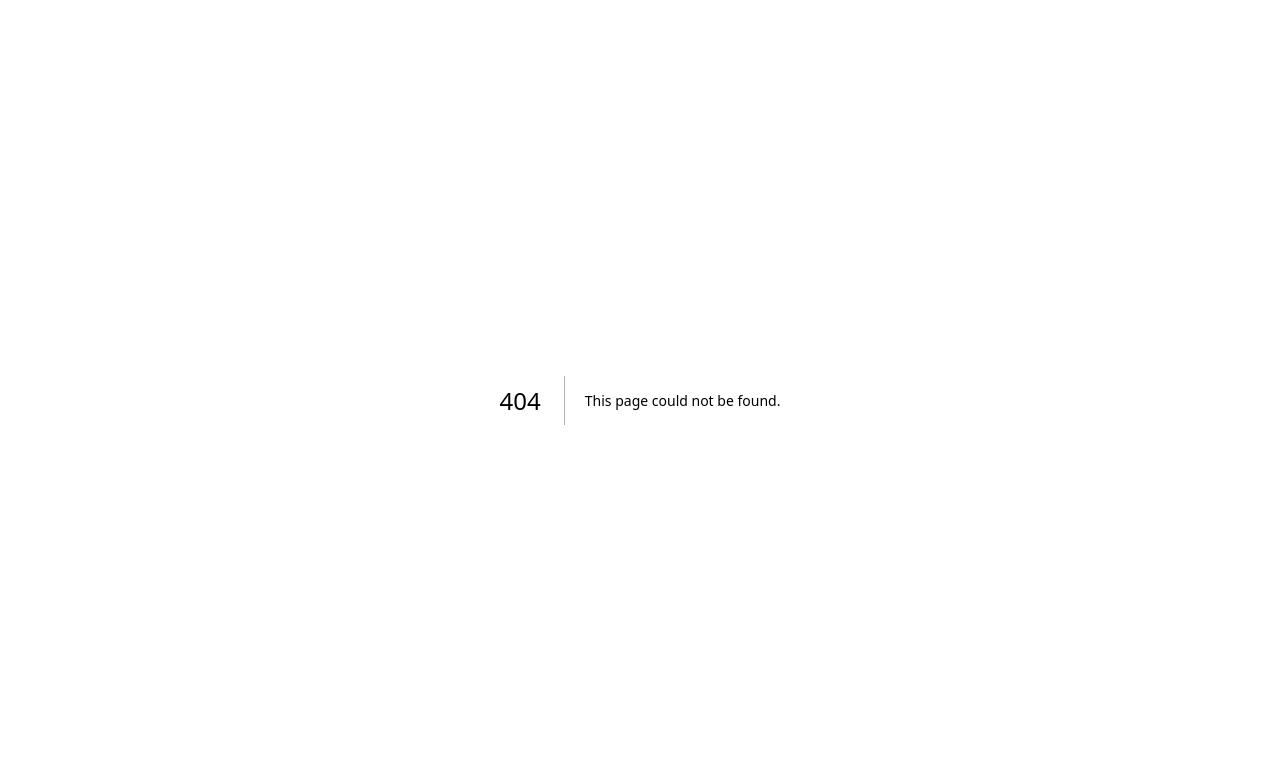
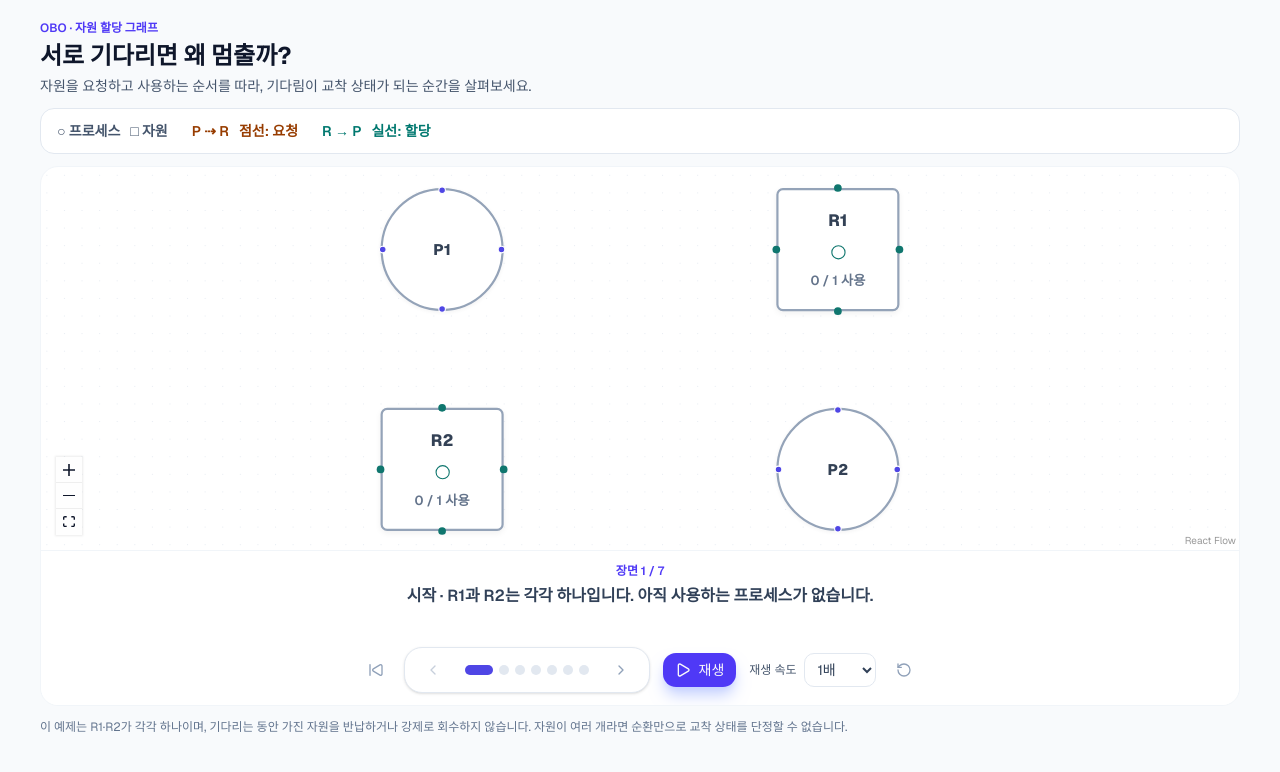
Before and after one commit to ObO-SysLab/syslab-frontend, a Next.js app: page /test/problem/resource-allocation-preview in a window 1280 px wide. Before the commit this address had no page. Shown: the top 772 px of the page. Built offline with nearby package versions, Linux system fonts and the light colour scheme.

Commit message:
feat(obo): add resource allocation scenes and edge visibility
Checkpoint existing OBO work without changing working source files. Scope, prior validation and acceptance are retained in obo-harness. Local history only; deployment and the new five-part service integration remain pending.

```diff
--- /dev/null
+++ b/app/test/problem/resource-allocation-preview/page.tsx
@@ -0,0 +1,22 @@
+'use client';
+import { useState } from 'react';
+import { OboPlayer } from '@/components/obo/OboPlayer';
+import { createResourceAllocationExample } from '@/components/obo/resourceAllocationExample';
+
+export default function ResourceAllocationPreview() {
+  const [blob] = useState(createResourceAllocationExample);
+  return <main className="min-h-screen bg-slate-50 p-4 text-slate-900 md:px-8 md:py-5">
+    <div className="mx-auto max-w-[1200px] space-y-3">
+      <header><p className="text-xs font-semibold text-indigo-600">OBO · 자원 할당 그래프</p>
+        <h1 className="mt-1 text-2xl font-bold">서로 기다리면 왜 멈출까?</h1>
+        <p className="mt-1 text-sm text-slate-600">자원을 요청하고 사용하는 순서를 따라, 기다림이 교착 상태가 되는 순간을 살펴보세요.</p></header>
+      <div className="flex flex-wrap items-center gap-x-6 gap-y-2 rounded-xl border border-slate-200 bg-white px-4 py-3 text-sm" aria-label="그림 읽는 법">
+        <span className="font-semibold text-slate-600">○ 프로세스 &nbsp; □ 자원</span>
+        <span className="font-semibold text-amber-800">P ⇢ R &nbsp; 점선: 요청</span>
+        <span className="font-semibold text-teal-700">R → P &nbsp; 실선: 할당</span>
+      </div>
+      <div className="h-[max(360px,calc(100dvh-260px))] max-h-[800px]" data-testid="resource-player"><OboPlayer blob={blob} /></div>
+      <p className="text-xs leading-relaxed text-slate-500">이 예제는 R1·R2가 각각 하나이며, 기다리는 동안 가진 자원을 반납하거나 강제로 회수하지 않습니다. 자원이 여러 개라면 순환만으로 교착 상태를 단정할 수 없습니다.</p>
+    </div>
+  </main>;
+}
--- a/components/obo/OBOEditorCanvas.tsx
+++ b/components/obo/OBOEditorCanvas.tsx
@@ -29,6 +29,7 @@ import { DEFAULT_NODE_DATA } from './nodes/defaultNodeData';
 import { OboEdge } from './edges/OboEdge';
 import { nextNodeId, nextEdgeId } from './lib/id';
 import { applyFrame } from './lib/applyFrame';
+import { frameEdges } from './lib/frameEdges';
 import { makeUniqueLabel, collectLabels } from './lib/label';
 import { Lock, Unlock } from 'lucide-react';
 import { GanttContext } from './gantt/GanttContext';
@@ -218,7 +219,7 @@ function CanvasInner({
         )}
         <ReactFlow
           nodes={displayNodes}
-          edges={edges}
+          edges={frameEdges(edges, previewFrame)}
           onNodesChange={changes => onNodesChange(expandGanttMoves(changes, displayNodes))}
           onEdgesChange={onEdgesChange}
           onConnect={onConnect}
--- a/components/obo/OboPlayer.tsx
+++ b/components/obo/OboPlayer.tsx
@@ -1,6 +1,6 @@
 'use client';
 
-import { useState, useEffect } from 'react';
+import { useState, useEffect, useRef } from 'react';
 import {
   ReactFlow,
   ReactFlowProvider,
@@ -8,6 +8,7 @@ import {
   Background,
   BackgroundVariant,
   ConnectionMode,
+  useReactFlow,
 } from '@xyflow/react';
 import '@xyflow/react/dist/style.css';
 import { SkipBack, ChevronLeft, ChevronRight, Play, Pause, RotateCcw } from 'lucide-react';
@@ -17,6 +18,7 @@ import { nodeTypes } from './nodes';
 import { OboEdge } from './edges/OboEdge';
 import { FrameContext } from './FrameContext';
 import { applyFrame } from './lib/applyFrame';
+import { frameEdges } from './lib/frameEdges';
 import type { OboBlob, Frame } from './types';
 import { GanttContext } from './gantt/GanttContext';
 import { ganttLayouts, alignGanttRows } from './gantt/model';
@@ -31,6 +33,8 @@ interface OboPlayerProps {
 }
 
 function PlayerInner({ blob, maxFrameIndex, checkpointStatusByFrame, autoPlay }: OboPlayerProps) {
+  const containerRef = useRef<HTMLDivElement>(null);
+  const { fitView } = useReactFlow();
   const [currentIndex, setCurrentIndex] = useState(0);
   const [playing, setPlaying] = useState(autoPlay ?? false);
   const [playbackSpeed, setPlaybackSpeed] = useState(1);
@@ -39,8 +43,29 @@ function PlayerInner({ blob, maxFrameIndex, checkpointStatusByFrame, autoPlay }:
   const hasFrames = frames.length > 0;
   const currentFrame: Frame | null = hasFrames ? frames[currentIndex] : null;
   const effectiveLastIndex = Math.min(maxFrameIndex ?? frames.length - 1, frames.length - 1);
+  // Reserve authored line breaks across accessible scenes so captions do not shrink the graph.
+  const captionMinLines = frames.slice(0, effectiveLastIndex + 1)
+    .reduce((lines, frame) => Math.max(lines, (frame.label || '').split('\n').length), 1);
   const atEnd = currentIndex >= effectiveLastIndex;
   const playLabel = playing ? '일시 정지' : atEnd && effectiveLastIndex > 0 ? '다시 재생' : '재생';
+
+  useEffect(() => {
+    const container = containerRef.current;
+    if (!container) return;
+    let previous: { width: number; height: number } | undefined;
+    let request = 0;
+    // Observe the whole player, not the scene caption: scene changes retain zoom/pan.
+    const observer = new ResizeObserver(([entry]) => {
+      const { width, height } = entry.contentRect;
+      if (previous && width > 0 && height > 0 && (width !== previous.width || height !== previous.height)) {
+        cancelAnimationFrame(request);
+        request = requestAnimationFrame(() => { void fitView({ padding: 0.12, maxZoom: 1.25 }); });
+      }
+      previous = { width, height };
+    });
+    observer.observe(container);
+    return () => { observer.disconnect(); cancelAnimationFrame(request); };
+  }, [fitView]);
 
   useEffect(() => {
     if (!playing) return;
@@ -52,7 +77,7 @@ function PlayerInner({ blob, maxFrameIndex, checkpointStatusByFrame, autoPlay }:
   const layouts = ganttLayouts(blob.nodes as Node[], frames.slice(0, effectiveLastIndex + 1));
   const nodes = alignGanttRows(applyFrame(blob.nodes as Node[], frames, hasFrames ? currentIndex : -1), layouts)
     .map(n => ({ ...n, selectable: false, draggable: false }));
-  const edges = blob.edges.map(e => ({ ...e, type: 'obo-edge' as const, selectable: false }));
+  const edges = frameEdges(blob.edges, currentFrame).map(e => ({ ...e, type: 'obo-edge' as const, selectable: false }));
 
   const prev = () => { setCurrentIndex(i => Math.max(0, i - 1)); setPlaying(false); };
   const next = () => { setCurrentIndex(i => Math.min(effectiveLastIndex, i + 1)); setPlaying(false); };
@@ -60,7 +85,7 @@ function PlayerInner({ blob, maxFrameIndex, checkpointStatusByFrame, autoPlay }:
   const checkpointStatus = currentFrame ? checkpointStatusByFrame?.[currentFrame.id] : undefined;
 
   return (
-    <div className="flex flex-col h-full rounded-2xl overflow-hidden border border-slate-100 bg-white">
+    <div ref={containerRef} className="flex flex-col h-full rounded-2xl overflow-hidden border border-slate-100 bg-white">
       <div className="min-h-0 flex-1 relative">
         <GanttContext.Provider value={{ layouts }}>
         <FrameContext.Provider value={{ previewFrame: currentFrame, checkpointStatus }}>
@@ -91,7 +116,7 @@ function PlayerInner({ blob, maxFrameIndex, checkpointStatusByFrame, autoPlay }:
           {/* 현재 프레임 설명 */}
           <div className="mx-auto max-w-3xl text-center" aria-live="polite" aria-atomic="true">
             <p className="mb-1 text-xs font-semibold text-indigo-600">장면 {currentIndex + 1} / {frames.length}</p>
-            <p className="min-h-6 whitespace-pre-wrap break-words text-base font-semibold leading-relaxed text-slate-700">{currentFrame?.label || '설명이 없는 장면입니다.'}</p>
+            <p style={{ minHeight: captionMinLines > 1 ? `${captionMinLines * 1.625}rem` : undefined }} className="min-h-6 whitespace-pre-wrap break-words text-base font-semibold leading-relaxed text-slate-700">{currentFrame?.label || '설명이 없는 장면입니다.'}</p>
           </div>
 
           {/* 재생 컨트롤 + 스텝 인디케이터 */}
--- a/components/obo/edges/OboEdge.tsx
+++ b/components/obo/edges/OboEdge.tsx
@@ -9,6 +9,7 @@ interface OboEdgeData {
   style?: 'solid' | 'dashed';
   role?: 'transition' | 'request' | 'allocation';
   emphasize?: boolean;
+  color?: string;
 }
 
 export function OboEdge({
@@ -26,7 +27,7 @@ export function OboEdge({
   const { previewFrame } = useFrameCtx();
   const frameHighlighted = previewFrame?.highlightEdges.includes(id) ?? false;
   // Keep the entire graph readable; emphasis adds contrast instead of dimming context.
-  const stroke = frameHighlighted ? '#b45309' : d.emphasize ? '#dc2626' : selected ? '#6366f1' : '#94a3b8';
+  const stroke = frameHighlighted ? '#b45309' : d.emphasize ? '#dc2626' : selected ? '#6366f1' : d.color ?? '#94a3b8';
   const strokeWidth = frameHighlighted ? 3.5 : selected ? 3 : 1.8;
   const strokeDasharray = d.style === 'dashed' ? '6 3' : undefined;
   const mkId = `obo-mk-${id}`;
--- /dev/null
+++ b/components/obo/lib/frameEdges.ts
@@ -0,0 +1,8 @@
+import type { Frame } from '../types';
+
+/** Visibility is a scene snapshot, never cumulative. The stored graph stays intact. */
+export function frameEdges<T extends { id: string }>(edges: T[], frame: Frame | null | undefined): T[] {
+  if (!Array.isArray(frame?.visibleEdges)) return edges;
+  const visible = new Set(frame.visibleEdges);
+  return edges.filter(edge => visible.has(edge.id));
+}
--- a/components/obo/nodes/ResourceSquare.tsx
+++ b/components/obo/nodes/ResourceSquare.tsx
@@ -1,6 +1,7 @@
 'use client';
 
 import { Handle, Position, type NodeProps } from '@xyflow/react';
+import { useFrameCtx } from '../FrameContext';
 
 interface ResourceSquareData {
   label: string;
@@ -8,34 +9,41 @@ interface ResourceSquareData {
   allocated?: number;
 }
 
-export function ResourceSquare({ data, selected }: NodeProps) {
+export function ResourceSquare({ id, data, selected }: NodeProps) {
   const d = (data as unknown) as ResourceSquareData;
-  const count = d.instances ?? 1;
-  const allocated = d.allocated ?? 0;
-  const color = '#1e293b';
+  const count = Number.isFinite(d.instances) ? Math.max(0, Math.floor(d.instances!)) : 1;
+  const allocated = Number.isFinite(d.allocated) ? Math.max(0, Math.min(count, Math.floor(d.allocated!))) : 0;
+  const { previewFrame } = useFrameCtx();
+  const active = previewFrame?.highlightNodes.includes(id) ?? false;
+  const color = '#0f766e';
   const hs = { width: 7, height: 7, background: color, border: 'none' };
 
   return (
-    <div style={{
-      padding: '6px 12px 10px', borderRadius: 4,
-      border: `1.5px solid ${color}`, backgroundColor: 'white', minWidth: 64,
-      boxShadow: selected ? `0 0 0 3px ${color}40` : '0 2px 6px rgba(0,0,0,0.06)',
-      cursor: 'grab', userSelect: 'none',
+    <div data-resource={id} data-allocated={allocated} style={{
+      boxSizing: 'border-box', padding: '12px', borderRadius: 6,
+      border: `${active ? 3.5 : 2}px solid ${active ? color : '#94a3b8'}`,
+      backgroundColor: active ? '#f0fdfa' : 'white', width: 112, minHeight: 112,
+      display: 'flex', flexDirection: 'column', alignItems: 'center', justifyContent: 'center', gap: 10,
+      outline: selected ? '3px dashed #6366f1' : 'none', outlineOffset: 5,
+      boxShadow: '0 2px 6px rgba(0,0,0,0.06)',
+      cursor: 'inherit', userSelect: 'none', transition: 'background-color 250ms ease, border-color 250ms ease',
     }}>
       <Handle id="t-s" type="source" position={Position.Top}    style={hs} />
       <Handle id="r-s" type="source" position={Position.Right}  style={hs} />
       <Handle id="b" type="source" position={Position.Bottom} style={hs} />
       <Handle id="l" type="source" position={Position.Left}   style={hs} />
-      <div style={{ fontSize: 12, fontWeight: 700, color, marginBottom: 8 }}>{d.label}</div>
-      <div style={{ display: 'flex', gap: 4, flexWrap: 'wrap' }}>
-        {Array.from({ length: count }).map((_, i) => (
+      <div style={{ fontSize: 15, fontWeight: 800, color: '#334155', overflowWrap: 'anywhere', textAlign: 'center', maxWidth: '100%' }}>{d.label}</div>
+      <div aria-label={`${count}개 중 ${allocated}개 사용`} style={{ display: 'flex', gap: 5, flexWrap: 'wrap', justifyContent: 'center' }}>
+        {Array.from({ length: Math.min(count, 12) }).map((_, i) => (
           <div key={i} style={{
-            width: 10, height: 10, borderRadius: '50%',
+            width: 13, height: 13, borderRadius: '50%',
             backgroundColor: i < allocated ? color : 'transparent',
             border: `1.5px solid ${color}`,
           }} />
         ))}
+        {count > 12 && <span style={{ fontSize: 11 }}>+{count - 12}</span>}
       </div>
+      <div style={{ fontSize: 12, fontWeight: 600, color: allocated ? color : '#64748b' }}>{allocated} / {count} 사용</div>
     </div>
   );
 }
--- /dev/null
+++ b/components/obo/resourceAllocationExample.ts
@@ -0,0 +1,45 @@
+import type { OBOTemplate } from './templates';
+import type { OboBlob, Frame } from './types';
+
+// Authored teaching scenes, not an automatic deadlock detector.
+const edge = (id: string, source: string, target: string, sourceHandle: string, targetHandle: string, request: boolean) => ({
+  id, source, target, sourceHandle, targetHandle, type: 'obo-edge',
+  data: { label: request ? '요청' : '할당', direction: 'forward', style: request ? 'dashed' : 'solid',
+    role: request ? 'request' : 'allocation', color: request ? '#b45309' : '#0f766e' },
+});
+const scene = (id: string, label: string, visibleEdges: string[], highlightNodes: string[], highlightEdges: string[], allocated: [number, number]): Frame => ({
+  id, label, visibleEdges, highlightNodes, highlightEdges,
+  nodeDataOverrides: { r1: { allocated: allocated[0] }, r2: { allocated: allocated[1] } },
+});
+
+export const RESOURCE_ALLOCATION_TEMPLATE: OBOTemplate = {
+  id: 'S3', name: '자원 할당 그래프', category: 'sync', description: '요청 → 할당 → 순환 대기',
+  defaultNodes: [
+    { id: 'p1', type: 'state-node', position: { x: 40, y: 20 }, data: { label: 'P1', shape: 'circle', fill: '#4f46e5' } },
+    { id: 'r1', type: 'resource-square', position: { x: 400, y: 20 }, data: { label: 'R1', instances: 1, allocated: 0 } },
+    { id: 'r2', type: 'resource-square', position: { x: 40, y: 220 }, data: { label: 'R2', instances: 1, allocated: 0 } },
+    { id: 'p2', type: 'state-node', position: { x: 400, y: 220 }, data: { label: 'P2', shape: 'circle', fill: '#4f46e5' } },
+  ],
+  defaultEdges: [
+    edge('request-1', 'p1', 'r1', 'r', 'l', true),
+    edge('own-1', 'r1', 'p1', 'l', 'r', false),
+    edge('request-2', 'p2', 'r2', 'l', 'r-s', true),
+    edge('own-2', 'r2', 'p2', 'r-s', 'l', false),
+    edge('wait-1', 'p1', 'r2', 'b', 't-s', true),
+    edge('wait-2', 'p2', 'r1', 't', 'b', true),
+  ],
+  defaultFrames: [
+    scene('rag-1', '시작 · R1과 R2는 각각 하나입니다. 아직 사용하는 프로세스가 없습니다.', [], [], [], [0, 0]),
+    scene('rag-2', '요청 · P1이 R1을 요청합니다. 점선은 “사용하고 싶다”는 뜻입니다.', ['request-1'], ['p1', 'r1'], ['request-1'], [0, 0]),
+    scene('rag-3', '할당 · R1을 P1에게 줍니다. 요청선이 사라지고, 자원에서 프로세스로 실선이 향합니다.', ['own-1'], ['p1', 'r1'], ['own-1'], [1, 0]),
+    scene('rag-4', '요청 · P1이 R1을 사용하는 동안, P2는 비어 있는 R2를 요청합니다.', ['own-1', 'request-2'], ['p2', 'r2'], ['request-2'], [1, 0]),
+    scene('rag-5', '할당 · P1은 R1을, P2는 R2를 사용합니다. 아직 서로 기다리지 않습니다.', ['own-1', 'own-2'], ['p2', 'r2'], ['own-2'], [1, 1]),
+    scene('rag-6', '대기 · P1은 R1을 가진 채 R2를 기다립니다. P2는 진행할 수 있어 아직 교착 상태는 아닙니다.', ['own-1', 'own-2', 'wait-1'], ['p1', 'r2'], ['wait-1'], [1, 1]),
+    scene('rag-7', '교착 · P2도 R2를 가진 채 R1을 기다립니다. 서로 반납할 수 없어 둘 다 멈춥니다.\nP1 → R2 → P2 → R1 → P1', ['own-1', 'own-2', 'wait-1', 'wait-2'], ['p1', 'p2', 'r1', 'r2'], ['own-1', 'own-2', 'wait-1', 'wait-2'], [1, 1]),
+  ],
+};
+
+export function createResourceAllocationExample(): OboBlob {
+  return JSON.parse(JSON.stringify({ nodes: RESOURCE_ALLOCATION_TEMPLATE.defaultNodes,
+    edges: RESOURCE_ALLOCATION_TEMPLATE.defaultEdges, frames: RESOURCE_ALLOCATION_TEMPLATE.defaultFrames }));
+}
--- a/components/obo/templates.ts
+++ b/components/obo/templates.ts
@@ -2,6 +2,7 @@ import type { Node, Edge } from '@xyflow/react';
 import type { Frame } from './types';
 import { ROUND_ROBIN_TEMPLATE } from './gantt/roundRobinExample';
 import { PAGE_REPLACEMENT_TEMPLATE } from './slots/pageReplacementExample';
+import { RESOURCE_ALLOCATION_TEMPLATE } from './resourceAllocationExample';
 
 // ── 팔레트 원소 타입 ───────────────────────────────────────────────
 export type NodeComponentType =
@@ -278,18 +279,20 @@ export const ALL_OBO_TEMPLATES: OBOTemplate[] = [
     ],
   },
   ROUND_ROBIN_TEMPLATE,
-  // 비활성: P2, P3, S3
+  RESOURCE_ALLOCATION_TEMPLATE,
+  // 비활성: P2, P3
 ];
 
-// 검토한 ST2/G1/G2/S1을 노출하고 나머지는 정의만 보존한다.
-const ACTIVE_TEMPLATE_IDS = ['ST2', 'G1', 'G2', 'S1'];
+// 검토한 템플릿을 노출하고 나머지는 정의만 보존한다.
+const ACTIVE_TEMPLATE_IDS = ['ST2', 'G1', 'G2', 'S1', 'S3'];
 
 export const OBO_TEMPLATES: OBOTemplate[] = ALL_OBO_TEMPLATES.filter(
   t => ACTIVE_TEMPLATE_IDS.includes(t.id)
 );
 
 export const CATEGORIES = [
-  { id: 'all', label: '전체', count: 4 },
+  { id: 'all', label: '전체', count: 5 },
   { id: 'cpu', label: 'CPU',  count: 3 },
   { id: 'memory', label: '메모리', count: 1 },
+  { id: 'sync', label: '동기화', count: 1 },
 ] as const;
--- a/components/obo/types.ts
+++ b/components/obo/types.ts
@@ -5,6 +5,8 @@ export interface Frame {
   label: string;
   highlightNodes: string[];
   highlightEdges: string[];
+  /** Complete edge visibility for this scene; omitted means all base edges (legacy). */
+  visibleEdges?: string[];
   nodeDataOverrides?: Record<string, Record<string, unknown>>;
   cursorTime?: number;
 }
```
Also changed, not shown: 1 other file (tests, documents, lock files or other folders).
